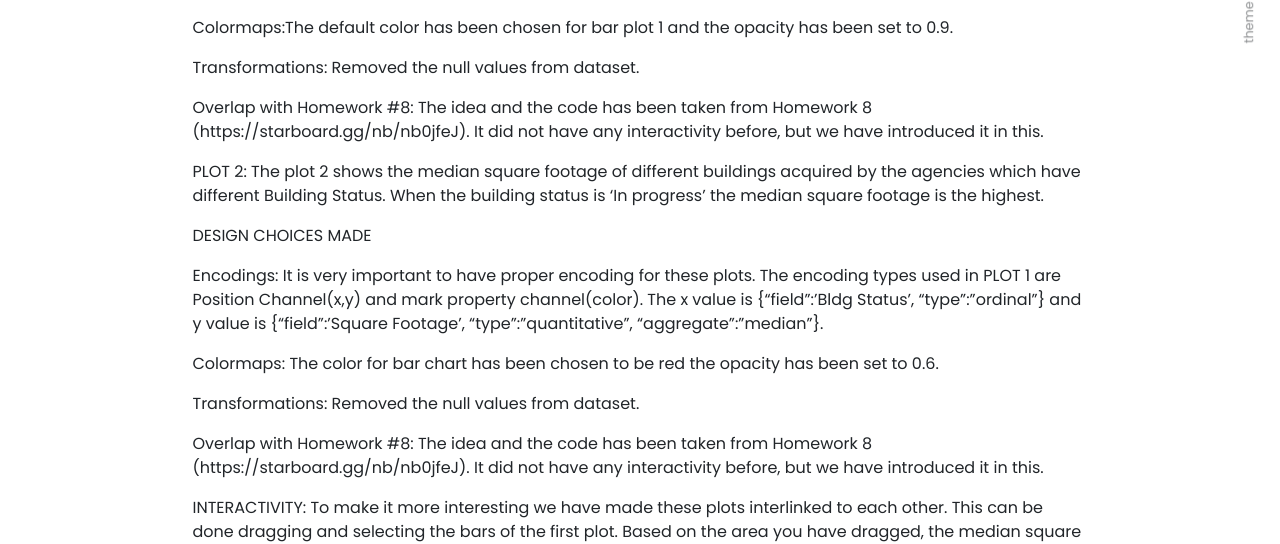
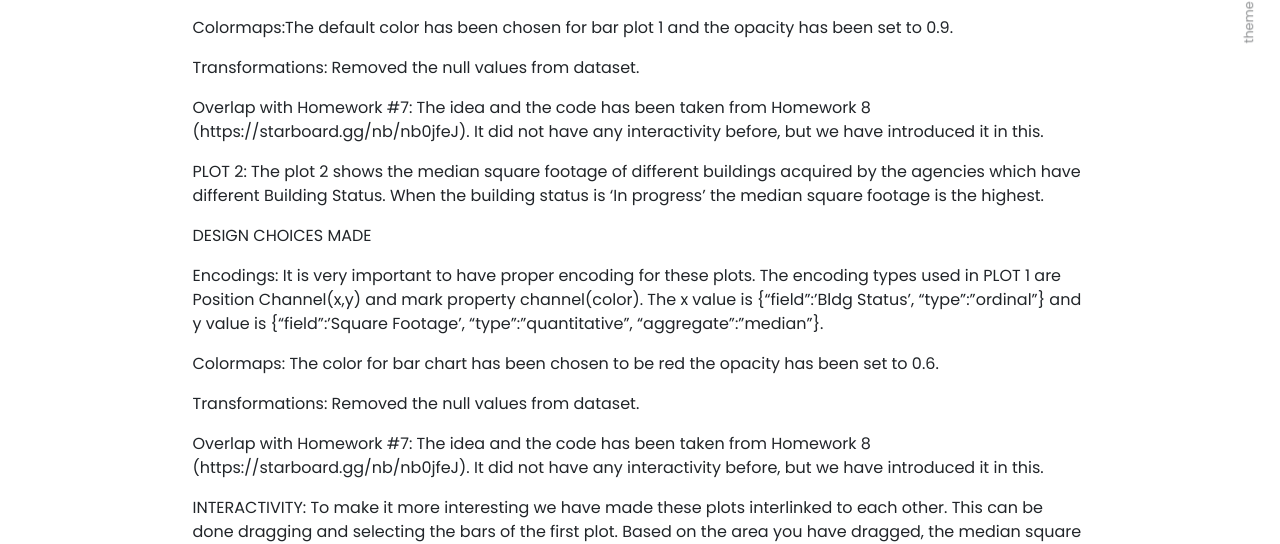
Before and after one commit to adnaanchida/adnaanchida.github.io, a Jekyll site: the page built from _projects/1_Vega_lite_project.md, in a window 1280 px wide. Shown: the part 737-1281 px from the top of the page. Built offline with Jekyll 4.4.1, drawn with Linux system fonts in a browser that asks for light colours; nearby versions of some CDN libraries.

Commit message:
Update 1_Vega_lite_project.md

```diff
--- a/_projects/1_Vega_lite_project.md
+++ b/_projects/1_Vega_lite_project.md
@@ -37,7 +37,7 @@ Colormaps:The default color has been chosen for bar plot 1 and the opacity has b
 Transformations:
 Removed the null values from dataset.
 
-Overlap with Homework #8:
+Overlap with Homework #7:
 The idea and the code has been taken from Homework 8 (https://starboard.gg/nb/nb0jfeJ). It did not have any interactivity before, but we have introduced it in this.
 
 PLOT 2:
@@ -54,7 +54,7 @@ The color for bar chart has been chosen to be red the opacity has been set to 0.
 Transformations:
 Removed the null values from dataset.
 
-Overlap with Homework #8:
+Overlap with Homework #7:
 The idea and the code has been taken from Homework 8 (https://starboard.gg/nb/nb0jfeJ). It did not have any interactivity before, but we have introduced it in this.
 
 
```
